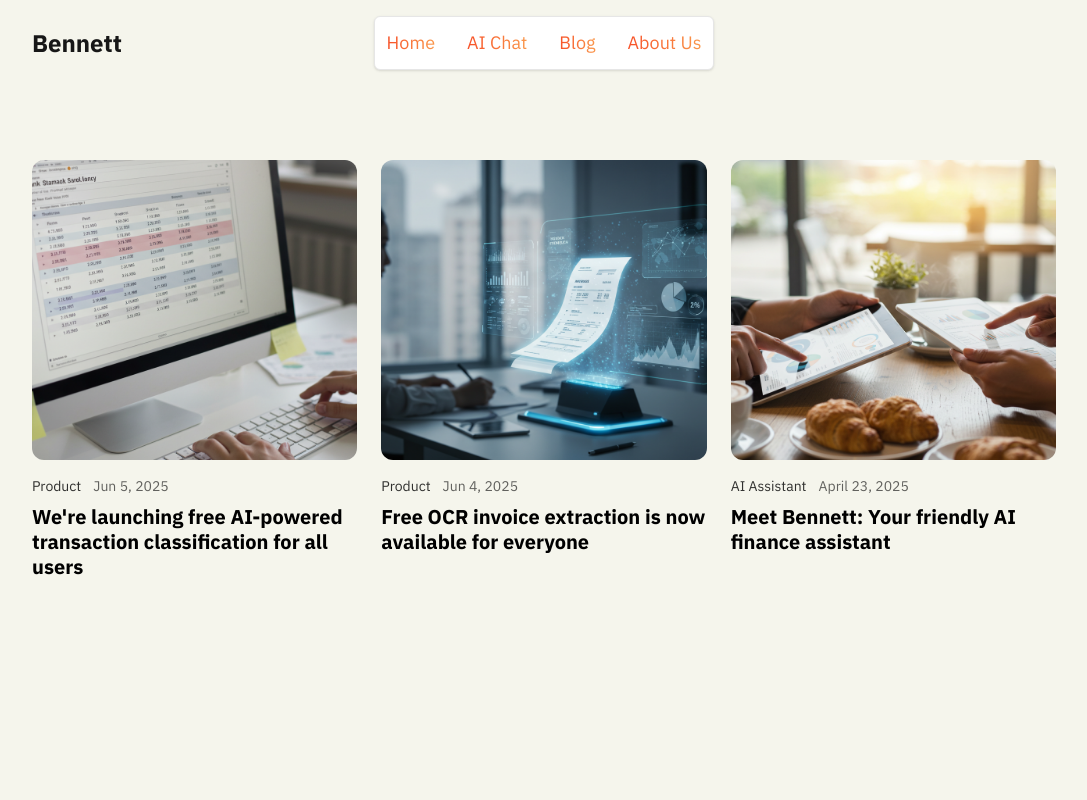
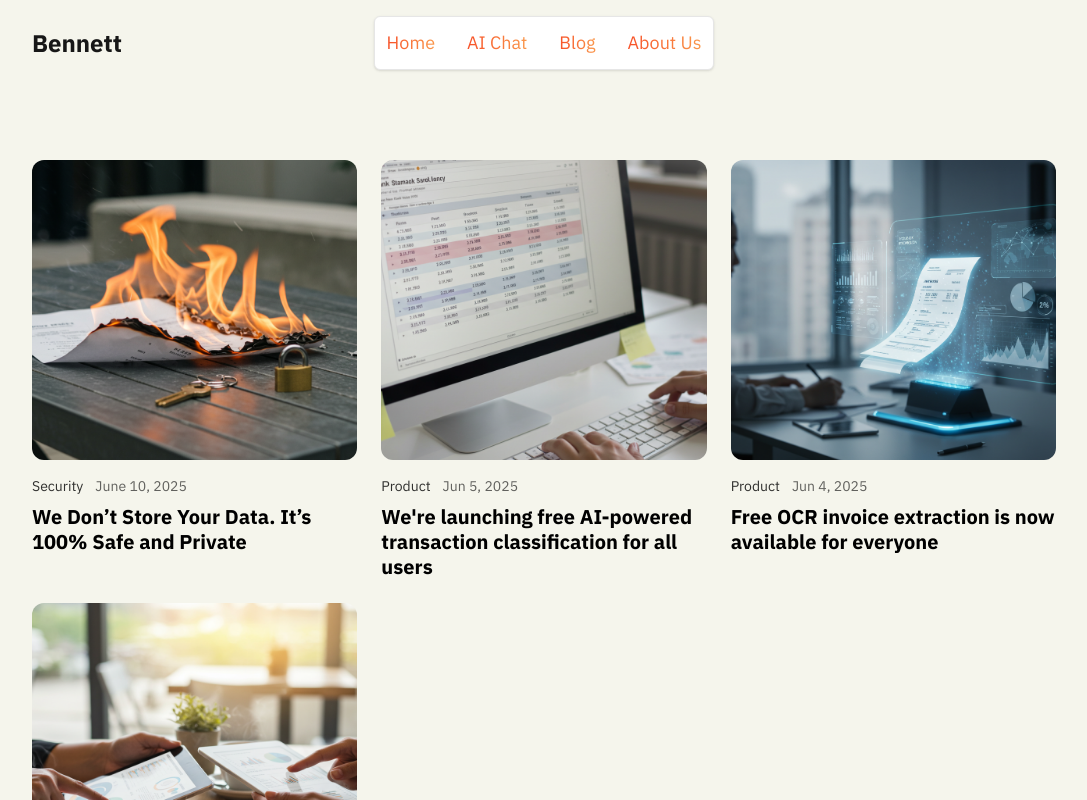
Before and after one commit to Velqen/Velqen-Webpage, a Next.js app: page /blog in a window 1280 px wide. Shown: the top 800 px of the page, without its empty margins (96-1183 px from the left). Built offline with nearby package versions, Linux system fonts and the light colour scheme.

Commit message:
adding new post

```diff
--- a/src/app/ai-chatbot/page.tsx
+++ b/src/app/ai-chatbot/page.tsx
@@ -2,7 +2,11 @@ import ChatBot from "@/components/ChatBot/ChatBot";
 import React from "react";
 
 const AIChatBot = () => {
-  return <ChatBot />;
+  return (
+    <div>
+      <ChatBot />
+    </div>
+  );
 };
 
 export default AIChatBot;
--- a/src/app/blog/page.tsx
+++ b/src/app/blog/page.tsx
@@ -1,13 +1,19 @@
 import React from "react";
 import blogPosts from "@/data/blogPosts";
 import BlogCard from "@/components/BlogCard/BlogCard";
+import { BlogPost } from "@/types/blog"; // ← make sure you're using this
 
 const Blog = () => {
+  // 🟡 Fix: assert types so TS knows date is a string
+  const sortedPosts = [...blogPosts].sort((a: BlogPost, b: BlogPost) => {
+    return new Date(b.date).getTime() - new Date(a.date).getTime();
+  });
+
   return (
-    <div className="min-h-screen pt-40">
+    <div className="min-h-screen pt-40 pb-20">
       <div className="mx-auto w-[90%] md:w-[80%]">
         <div className="grid grid-cols-1 gap-6 md:grid-cols-2 lg:grid-cols-3">
-          {blogPosts.map((post) => (
+          {sortedPosts.map((post) => (
             <BlogCard key={post.id} post={post} />
           ))}
         </div>
--- a/src/data/blogPosts.ts
+++ b/src/data/blogPosts.ts
@@ -40,6 +40,20 @@ const blogPosts = [
     "This is personal finance made simple, sharp, and seriously efficient.",
     ],
   },
+  {
+    id: 4,
+    slug: "safe-and-private-data",
+    title: "We Don’t Store Your Data. It’s 100% Safe and Private",
+    category: "Security",
+    date: "June 10, 2025",
+    hasIcons: true,
+    image: "/blog/post4.jpg",
+    content: [
+    "We take data security seriously. That’s why we don’t store any of your data, ever.",
+    "All invoice & company-related information is processed securely in real-time and never saved to our servers or databases. Once your session ends, your data disappears completely.",
+    "This means there’s zero risk of your sensitive financial data being leaked or accessed later, because we simply don’t keep it."
+    ],
+  },
 
 ];
 
```
Also changed, not shown: public/blog/post4.jpg (added).
